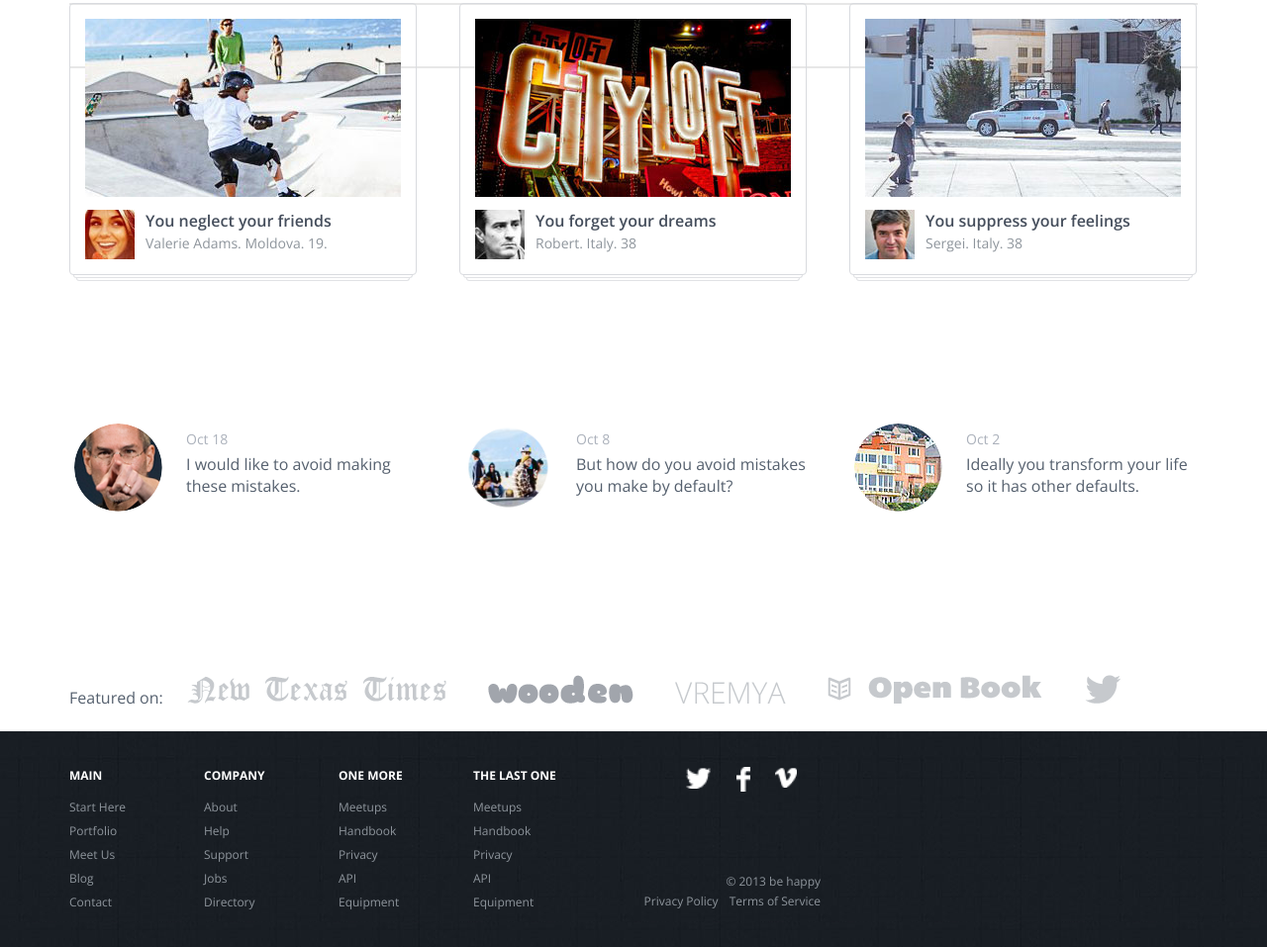
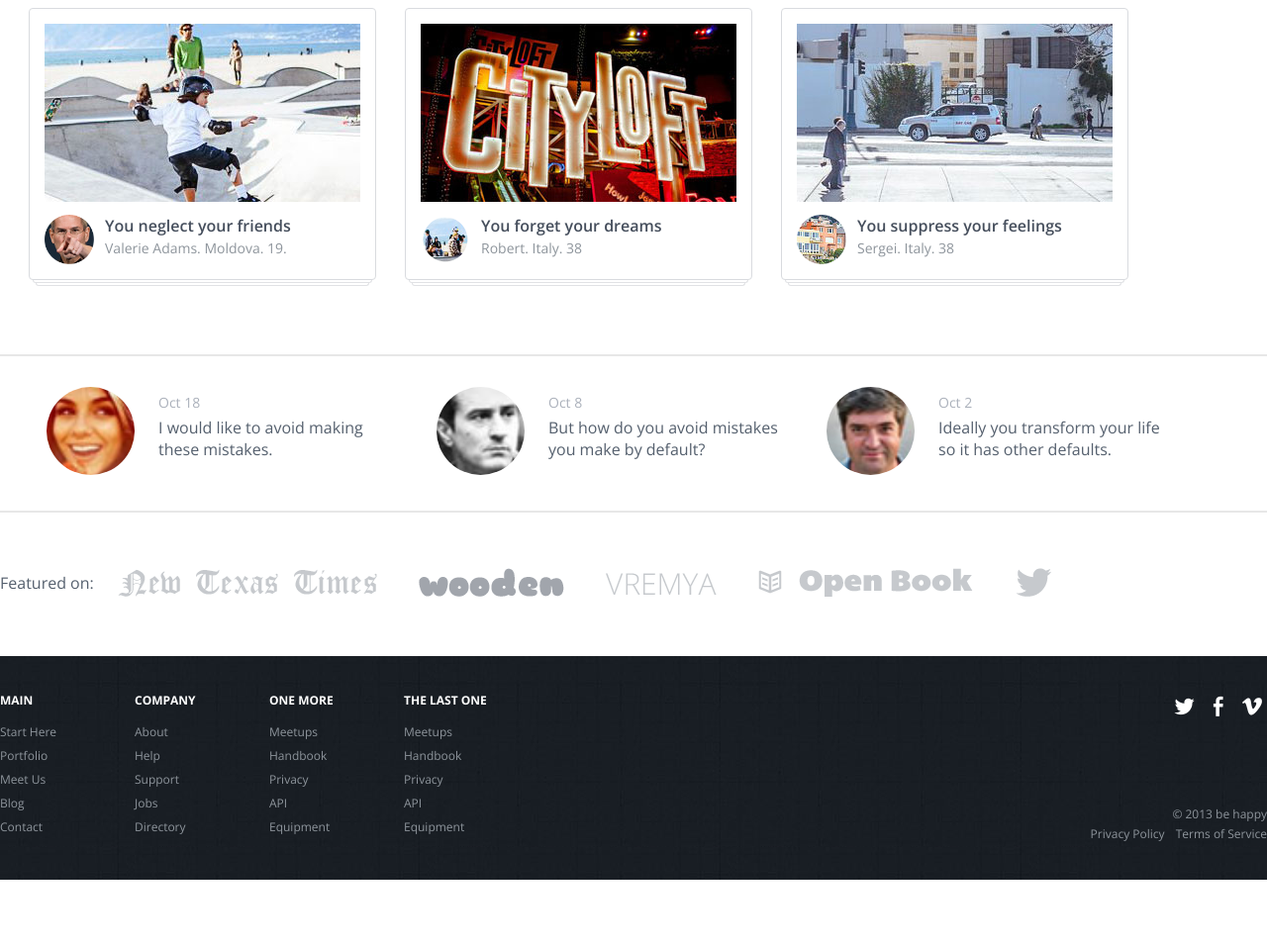
Before and after one commit to ngocphap167/Nhom5_WebThuVien_T6_Ca4, a plain HTML site: page index.html in a window 1280 px wide. Shown: the part 599-1556 px from the top of the page at 99% size. After the commit the page ends 1488 px from the top, so only its background shows below. Drawn offline with nearby package versions, Linux system fonts and the light colour scheme.

Commit message:
responsive

```diff
--- a/assets/css/style.css
+++ b/assets/css/style.css
@@ -1,8 +1,3 @@
-/* http://meyerweb.com/eric/tools/css/reset/
-   v2.0 | 20110126
-   License: none (public domain)
-*/
-
 html, body, div, span, applet, object, iframe,
 h1, h2, h3, h4, h5, h6, p, blockquote, pre,
 a, abbr, acronym, address, big, cite, code,
@@ -46,20 +41,41 @@ table {
 	border-collapse: collapse;
 	border-spacing: 0;
 }
+
 html {
   box-sizing: border-box;
 }
 *, *:before, *:after {
   box-sizing: inherit;
 }
+
+body {
+	font: 16px 'Open Sans', Arial, Helvetica, sans-serif;
+	color: #55606e;
+}
+
 a {
 	text-decoration: none;
+	transition: all 0.3s;
 }
+a:hover {
+	text-decoration: underline;
+}
+
+
 .container {
 	width: 1140px;
 	margin: 0 auto;
 }
 
+.container:after,
+.blocks:after,
+.person:after,
+.news:after {
+	content: "";
+	display: table;
+	clear: both;
+}
 
 .header,
 .footer {
@@ -67,16 +83,6 @@ a {
 	color: #fff;
 }
 
-.middle {
-    background: #fff;
-    height: 736px;
-}
-
-.hero {
-    background: #333 url(../images/body-top.jpg) no-repeat 50% 50%;
-    background-size: cover;
-    height: 465px;
-}
 .logo {
 	float: left;
 	margin: 19px 17px 0 0;
@@ -87,38 +93,20 @@ a {
 	font: italic 16px "Times New Roman", Times, Georgia, serif;
 	color: rgba(255, 255, 255, .35);
 }
+
 .nav {
 	float: right;
 }
 .nav li {
 	float: left;
-    border-left: 1px solid #2c323d; /*line duong ke header*/
+	border-left: 1px solid #2c323d;
 }
 .nav a {
 	display: block;
 	line-height: 62px;
-
-}
-.container:after {
-    content: "";
-    display: table;
-    clear: both;
-}
-.nav a {
+	padding: 0 24px 0 53px;
 	color: #fff;
-    display: block;
-    line-height: 62px;
-    padding: 0 24px 0 53px;
-    position: relative; /*chinh vi tri icons*/
-}
-body {
-    font: 16px 'Open Sans', Arial, Helvetica, sans-serif;
-    color: #55606e;
-
-}
-.nav a:hover {
-    background-color: #13151a;
-    text-decoration: none;
+	position: relative;
 }
 .nav a:after {
 	content: '';
@@ -127,6 +115,7 @@ body {
 	top: 22px;
 	left: 24px;
 }
+
 .nav .how-it-works a:after {
 	background-position: 0 -1px;
 	width: 19px;
@@ -143,6 +132,12 @@ body {
 	height: 17px;
 }
 
+.nav a:hover {
+	background-color: #13151a;
+	text-decoration: none;
+}
+
+
 .hero {
 	background: #333 url(../images/body-top.jpg) no-repeat 50% 50%;
 	background-size: cover;
@@ -150,6 +145,7 @@ body {
 	color: #fff;
 	text-align: center;
 	padding-top: 31px;
+
 }
 
 .hero h1 {
@@ -168,7 +164,7 @@ body {
 	font-weight: 700;
 }
 
-/*dinh dang button*/
+
 .btn {
 	display: inline-block;
 	border-radius: 4px;
@@ -188,11 +184,13 @@ body {
 	background-color: #068fd5;
 	box-shadow: 0 4px 0 #046b9f;
 }
-/*footer*/
+.btn:hover {
+	text-decoration: none;
+	opacity: .9;
+}
 
 .footer {
 	padding: 36px 0;
-    height: 228px;
 }
 
 .footer-nav {
@@ -215,19 +213,97 @@ body {
 }
 .footer-nav a {
 	color: #8e959c;
+}
+
+@font-face {
+    font-family: 'si';
+    src: url('../fonts/socicon.eot');
+    src: url('../fonts/socicon.eot?#iefix') format('embedded-opentype'),
+         url('../fonts/socicon.woff') format('woff'),
+         url('../fonts/socicon.ttf') format('truetype'),
+         url('../fonts/socicon.svg#icomoonregular') format('svg');
+    font-weight: normal;
+    font-style: normal;
 
 }
-.pefect-icons{
+
+@media screen and (-webkit-min-device-pixel-ratio:0) {
+    @font-face {
+        font-family:si;
+        src: url(../fonts/socicon.svg) format(svg);
+    }
+}
+
+.soc {
 	float: right;
-    padding: 0 24px 0 53px;
+	overflow:hidden;
+	margin:0 0 79px;
+	padding:0;
+	list-style:none;
+}
 
+.soc li {
+	display:inline-block;
+	*display:inline;
+	zoom:1;
 }
-.pefect-icons li{
-    float: left;
-    padding-left: 25px;
-    clear:right;
 
+.soc li a {
+	font-family:si!important;
+	font-style:normal;
+	font-weight:400;
+	-webkit-font-smoothing:antialiased;
+	-moz-osx-font-smoothing:grayscale;
+	-webkit-box-sizing:border-box;
+	-moz-box-sizing:border-box;
+	-ms-box-sizing:border-box;
+	-o-box-sizing:border-box;
+	box-sizing:border-box;
 
+	-o-transition:.1s;
+	-ms-transition:.1s;
+	-moz-transition:.1s;
+	-webkit-transition:.1s;
+	transition:.1s;
+	-webkit-transition-property: transform;
+	transition-property: transform;
+	-webkit-transform: translateZ(0);
+	transform: translateZ(0);
+
+	overflow:hidden;
+	text-decoration:none;
+	text-align:center;
+	display:block;
+	position: relative;
+	z-index: 1;
+	width: 30px;
+	height: 30px;
+	line-height: 30px;
+	font-size: 20px;
+	-webkit-border-radius: 0px;
+	-moz-border-radius: 0px;
+	border-radius: 0px;
+	margin-right: 0px;
+	color: #ffffff;
+	background-color: transparent;
+}
+
+.soc li a:hover {
+	opacity: .8;
+}
+
+.soc-icon-last{
+	margin:0 !important;
+}
+
+.soc-twitter:before {
+	content:'a';
+}
+.soc-facebook:before {
+	content:'b';
+}
+.soc-vimeo:before {
+	content:'s';
 }
 
 .copyright {
@@ -236,29 +312,34 @@ body {
 	line-height: 20px;
 	font-size: 12px;
 	color: #8e959c;
-    padding-top: 70px;
 }
 .copyright a {
 	color: #8e959c;
 	margin-left: 8px;
+}
 
+
+
+.middle {
+	background: #fff;
+	padding-top: 80px;
 }
-/*MAIN*/
+
 .blocks {
 	margin-bottom: 75px
-
 }
 .blocks .block {
 	float: left;
 	width: 351px;
-	margin-left: 43px;
+	margin-left: 29px;
 	padding: 15px;
 	border-radius: 4px;
 	border: 1px solid #d9dbdf;
 	position: relative;
 }
 .blocks .block:first-child {
-	margin-left: 0;
+	margin-left: 1;
+	margin-right: 1;
 }
 
 .blocks img {
@@ -310,16 +391,14 @@ body {
 	border-bottom: 2px solid #e7e7e7;
 	padding: 31px 0;
 	margin-bottom: 30px;
-
 }
 .news .one {
 	float: left;
 	width: 352px;
 	margin-left: 42px;
-    padding-top: 150px ;
 }
 .news .one:first-child {
-	margin-left: 0;
+	margin-left: 1;
 }
 
 .news .img {
@@ -346,13 +425,14 @@ body {
 	margin: 4px 0 0;
 }
 
+
 .featured {
 	padding: 26px 0;
 	margin-bottom: 34px;
 }
 .featured * {
 	display: inline-block;
-    margin-top: 40px;
+	vertical-align: middle;
 }
 .featured ul li {
 	margin-right: 38px;
@@ -366,6 +446,50 @@ body {
 .featured a:hover {
 	opacity: 1;
 }
-body{
-    width: 1280px;
+
+
+/* Extra small devices (phones, 600px and down) */
+@media screen and (max-width: 600px) {
+
+	.logo {padding-left: 20px;}
+	.slogan{display: none;}
+	.hero{ width: 600px;}
+	.hero h1 {
+		font-size: 30px;
+		font-weight: bold;
+		margin: 0 0 30px;
 	}
+	.hero p {
+		font-size: 20px;
+		line-height: 36px;
+		font-weight: 600;
+		max-width: 715px;
+		margin: 0 auto 51px;
+	}
+	.hero p strong {
+		font-weight: 700px;
+	}
+	.blocks {
+		padding-bottom: 0;
+	}
+
+
+
+  }
+  @media screen and (max-width: 560px){
+	.container, .header,
+	.hero , .middle {width: auto;}
+
+
+	.logo{display: none;}
+  }
+  @media screen and (max-width: 443px){
+	.container, .header,
+	.hero , .middle {width: 100%;}
+	.how-it-works{display: none;}
+}
+/* Medium devices (device, 1280px and down) */
+@media screen and (max-width: 1280px) {
+	.container, .header,
+	.hero , .middle {width: 100%;}
+}
--- a/index.html
+++ b/index.html
@@ -1,18 +1,20 @@
-<!DOCTYPE html>
+<!doctype html>
 <html lang="en">
-
 <head>
-  <meta charset="UTF-8">
+  <meta charset="utf-8">
+  <title>Insight</title>
+  <meta name="viewport" content="width=device-width, initial-scale=1">
+  <link href='http://fonts.googleapis.com/css?family=Open+Sans:400,600,700' rel='stylesheet' type='text/css'>
   <link rel="stylesheet" href="./assets/css/style.css">
-  <meta name="viewport" content="width=device-width, initial-scale=1.0">
-  <title>Home Page</title>
-  <link href='http://fonts.googleapis.com/css?family=Open+Sans:400,600,700' rel='stylesheet' type='text/css'>
+  <!--[if lt IE 9]>
+  <script src="http://html5shiv.googlecode.com/svn/trunk/html5.js"></script>
+  <![endif]-->
 </head>
 
 <body>
 	<header class="header">
 		<div class="container">
-            <div class="logo"><img src="assets/images/logo.png" height="25" width="81" alt=""></div>
+			<div class="logo"><img src="./assets/images/logo.png" height="25" width="81" alt=""></div>
 			<div class="slogan">your nice slogan</div>
 			<nav>
 				<ul class="nav">
@@ -39,7 +41,7 @@
 				<div class="block">
 					<div class="image"><img src="./assets/images/hinh1.jpg" height="180" width="319" alt=""></div>
 					<div class="person">
-						<div class="photo"><img src="./assets/images/logo1.jpg" height="50" width="50" alt=""></div>
+						<div class="photo"><img src="./assets/images/h1.png" height="50" width="50" alt=""></div>
 						<div class="text">
 							<div class="phrase">You neglect your friends</div>
 							<div class="info">Valerie Adams. Moldova. 19.</div>
@@ -49,7 +51,7 @@
 				<div class="block">
 					<div class="image"><img src="./assets/images/hinh2.jpg" height="180" width="319" alt=""></div>
 					<div class="person">
-						<div class="photo"><img src="./assets/images/logo2.jpg" height="50" width="50" alt=""></div>
+						<div class="photo"><img src="./assets/images/h2.png" height="50" width="50" alt=""></div>
 						<div class="text">
 							<div class="phrase">You forget your dreams</div>
 							<div class="info">Robert. Italy. 38</div>
@@ -59,7 +61,7 @@
 				<div class="block">
 					<div class="image"><img src="./assets/images/hinh3.jpg" height="180" width="319" alt=""></div>
 					<div class="person">
-						<div class="photo"><img src="./assets/images/logo3.jpg" height="50" width="50" alt=""></div>
+						<div class="photo"><img src="./assets/images/h3.png" height="50" width="50" alt=""></div>
 						<div class="text">
 							<div class="phrase">You suppress your feelings</div>
 							<div class="info">Sergei. Italy. 38</div>
@@ -70,21 +72,21 @@
 
 			<div class="news">
 				<div class="one">
-					<div class="img"><a href="#"><img src="./assets/images/h1.png" height="89" width="89" alt=""></a></div>
+					<div class="img"><a href="#"><img src="./assets/images/logo1.jpg" height="89" width="89" alt=""></a></div>
 					<div class="text">
 						<time>Oct 18</time>
 						<p><a href="#">I would like to avoid making these mistakes.</a></p>
 					</div>
 				</div>
 				<div class="one">
-					<div class="img"><a href="#"><img src="./assets/images/h2.png" height="89" width="89" alt=""></a></div>
+					<div class="img"><a href="#"><img src="./assets/images/logo2.jpg" height="89" width="89" alt=""></a></div>
 					<div class="text">
 						<time>Oct 8</time>
 						<p><a href="#">But how do you avoid mistakes you make by default?</a></p>
 					</div>
 				</div>
 				<div class="one">
-					<div class="img"><a href="#"><img src="./assets/images/h3.png" height="89" width="89" alt=""></a></div>
+					<div class="img"><a href="#"><img src="./assets/images/logo3.jpg" height="89" width="89" alt=""></a></div>
 					<div class="text">
 						<time>Oct 2</time>
 						<p><a href="#">Ideally you transform your life so it has other defaults.</a></p>
@@ -148,22 +150,20 @@
 						<li><a href="#">Equipment</a></li>
 					</ul>
 				</div>
-                <ul class="pefect-icons">
+			</nav>
 
-                    <li><a href="#"><img src="assets/images/logotwitter.png" width="32" style="width: 27px;"></a>
-                    </li>
-                    <li><a href="#"><img src="assets/images/logofb.png" width="32" style="width: 14px;"></a></li>
-                    <li><a href="#"><img src="assets/images/logovimeo.png" width="32" style="width: 22px;"></a></li>
+			<ul class="soc">
+				<li><a class="soc-twitter" href="#"></a></li>
+				<li><a class="soc-facebook" href="#"></a></li>
+				<li><a class="soc-vimeo soc-icon-last" href="#"></a></li>
 			</ul>
+
 			<div class="copyright">
 				<p>© 2013 be happy<br>
 					<a href="#">Privacy Policy</a> <a href="#">Terms of Service</a>
 				</p>
 			</div>
-            </nav>
 		</div>
-
 	</footer>
 </body>
-
 </html>
```
Also changed, not shown: assets/fonts/socicon.ttf (added), assets/fonts/socicon.woff (added), 2 other files. Lines whose indentation alone changed are shown as unchanged.
